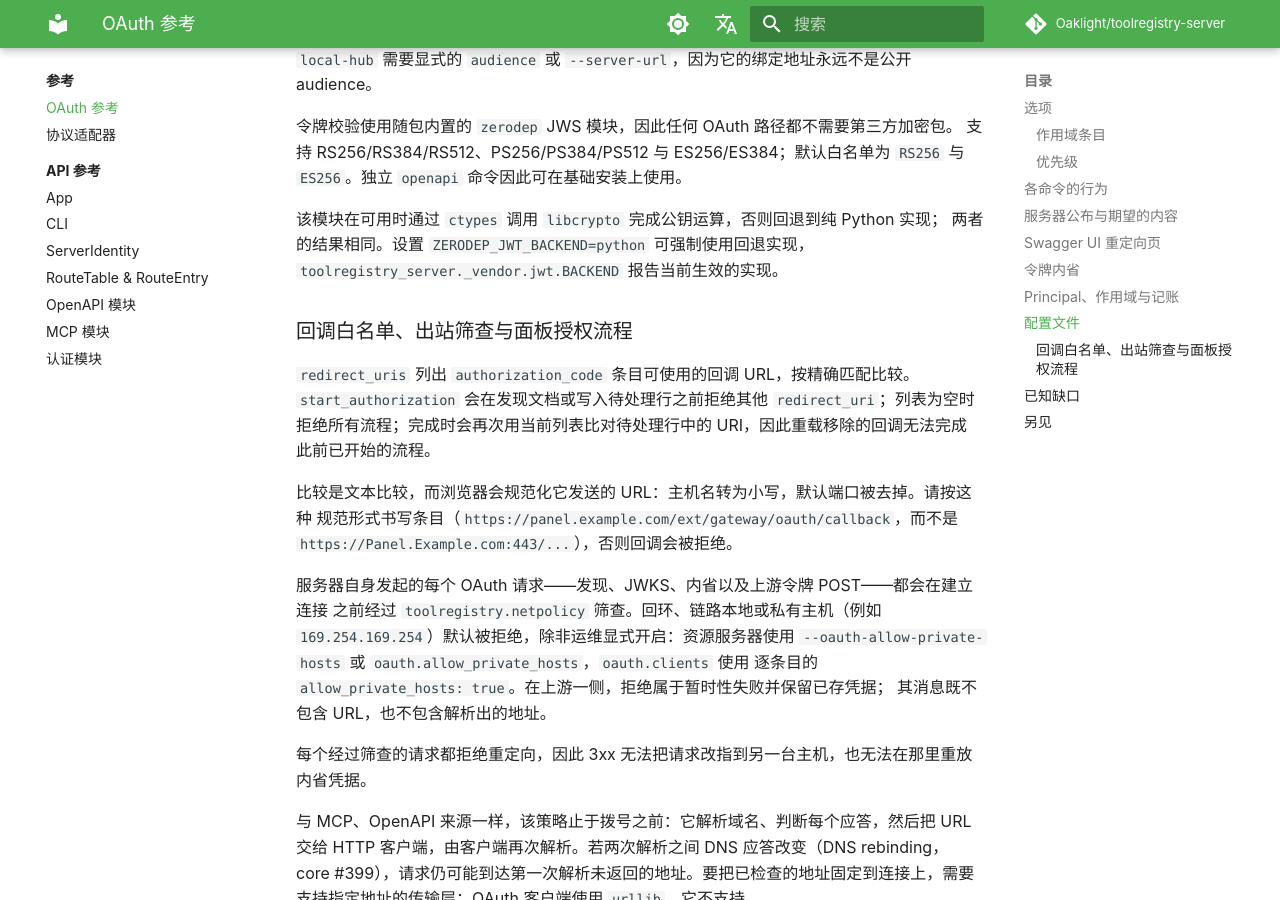
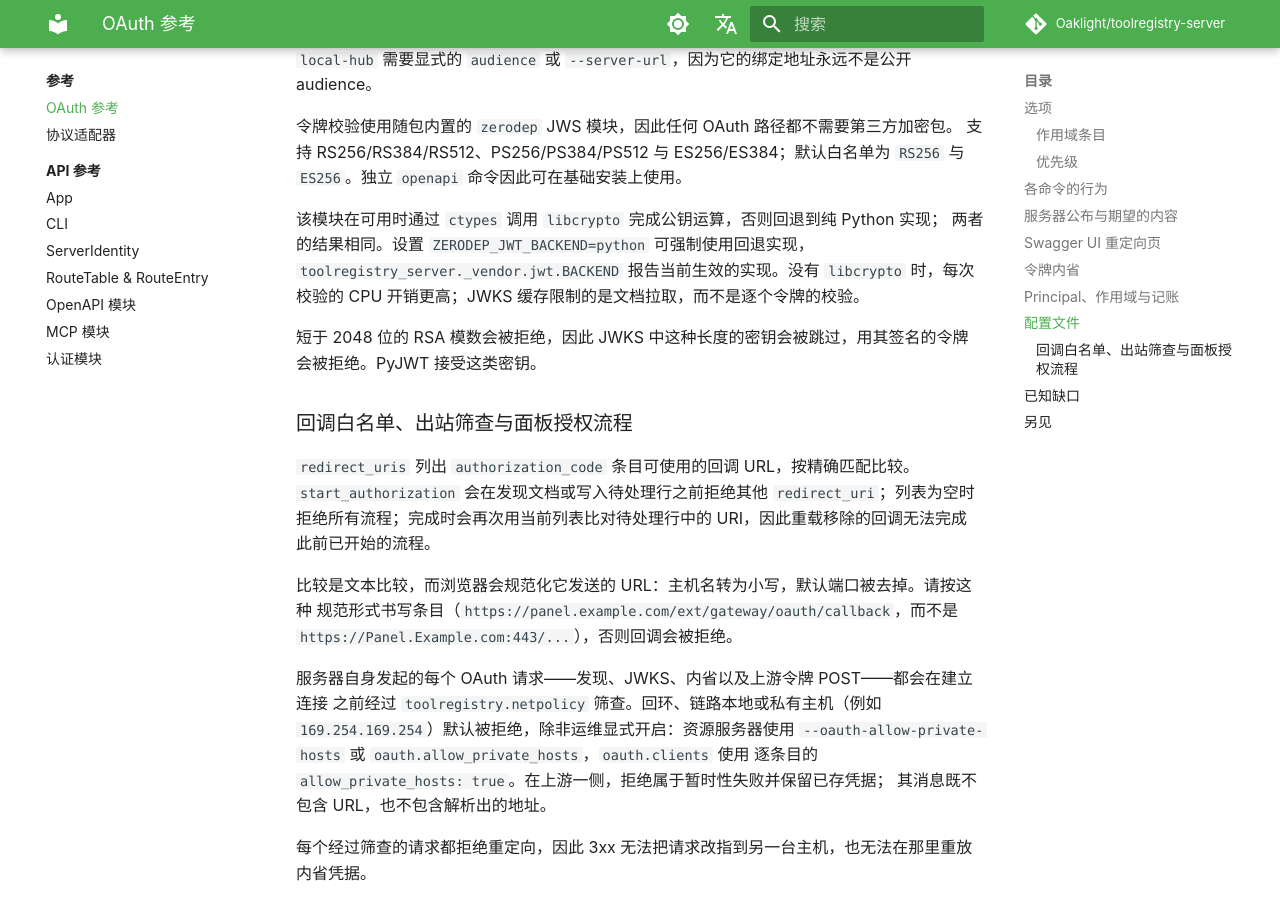
Before and after one commit to Oaklight/toolregistry-server, an MkDocs documentation site: the page built from docs/reference/oauth.md, in a window 1280 px wide and 900 px high, scrolled down 8760 px. Built offline with MkDocs 1.6.1 and Material for MkDocs 9.7.7, drawn with Linux system fonts in a browser that asks for light colours; some web fonts are replaced; comment, search, counter and statistics services are not loaded.

```diff
--- a/docs/reference/oauth.md
+++ b/docs/reference/oauth.md
@@ -286,7 +286,11 @@ audience。
 
 该模块在可用时通过 `ctypes` 调用 `libcrypto` 完成公钥运算，否则回退到纯 Python 实现；
 两者的结果相同。设置 `ZERODEP_JWT_BACKEND=python` 可强制使用回退实现，
-`toolregistry_server._vendor.jwt.BACKEND` 报告当前生效的实现。
+`toolregistry_server._vendor.jwt.BACKEND` 报告当前生效的实现。没有 `libcrypto` 时，每次
+校验的 CPU 开销更高；JWKS 缓存限制的是文档拉取，而不是逐个令牌的校验。
+
+短于 2048 位的 RSA 模数会被拒绝，因此 JWKS 中这种长度的密钥会被跳过，用其签名的令牌
+会被拒绝。PyJWT 接受这类密钥。
 
 ### 回调白名单、出站筛查与面板授权流程
 
```
Also changed, not shown: docs/changelog.md (+5 -2 lines).
